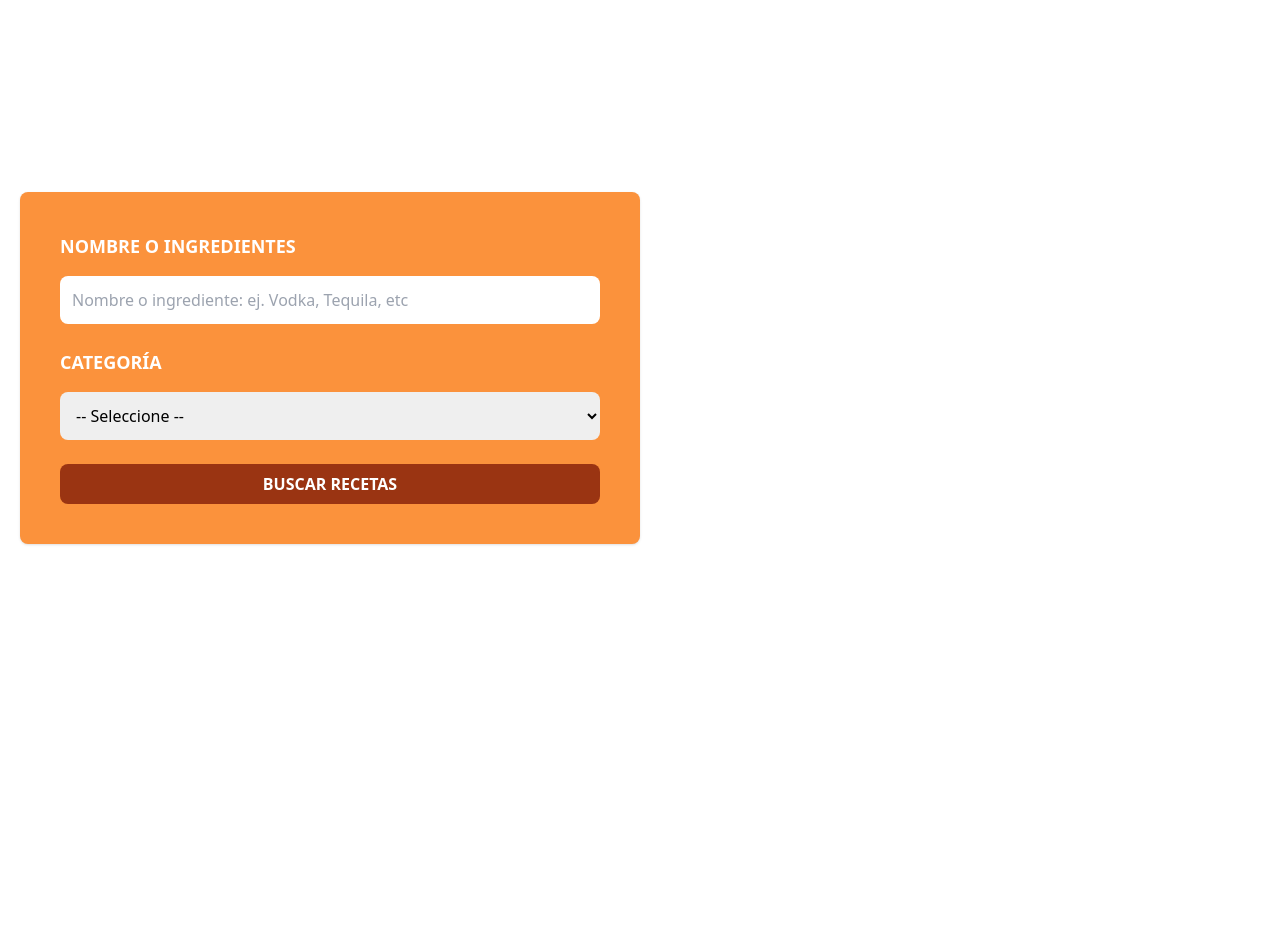
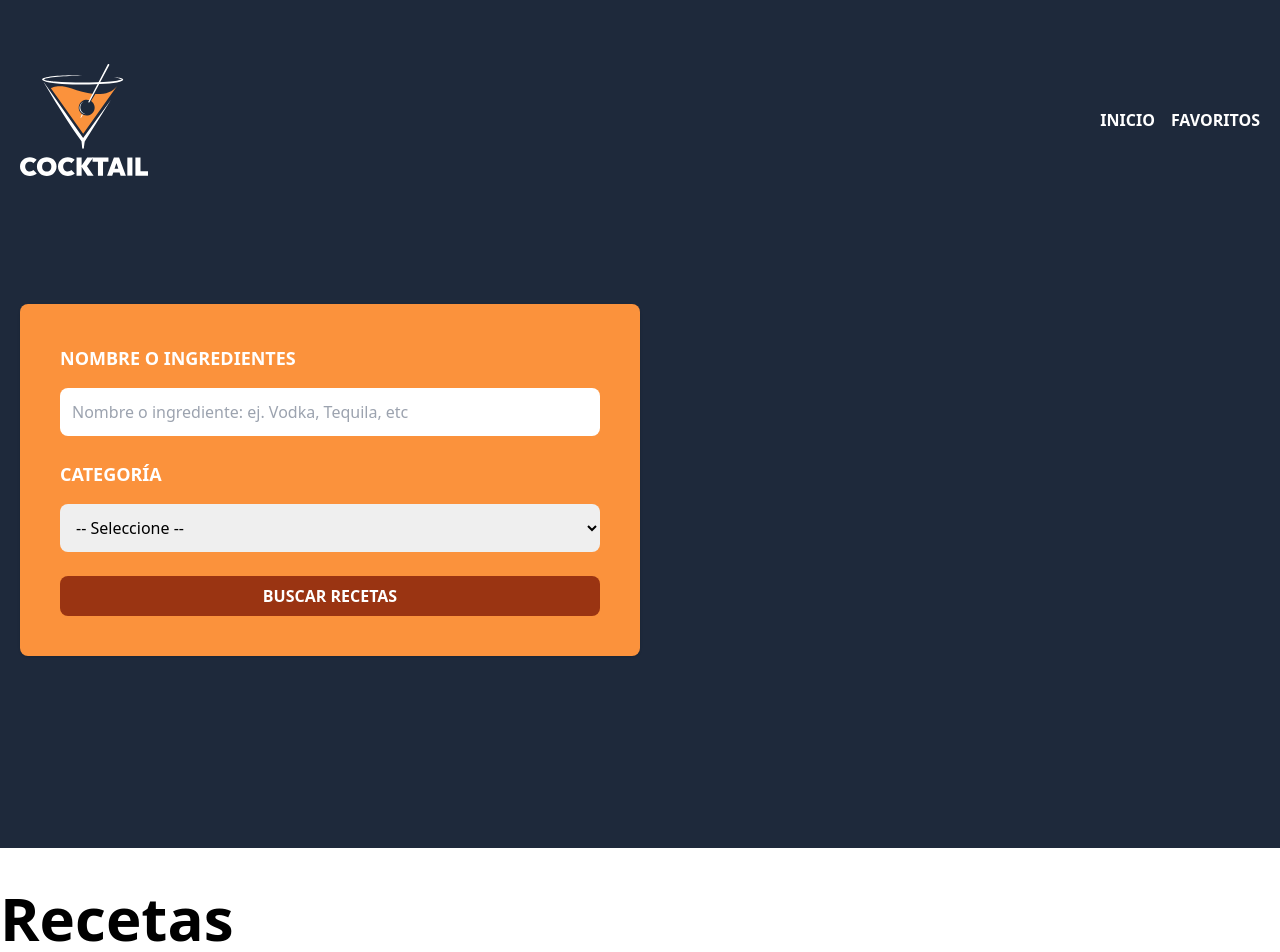
Before and after one commit to danielherrodri/bebidas-vue, a Vue app: page / in a window 1280 px wide. Shown: the top 952 px of the page. Before the commit the page ends 800 px from the top, so only its background shows below. Built offline with nearby package versions, Linux system fonts and the light colour scheme.

Commit message:
Vídeo 226 - Añadiendo la página de favoritos y routing entre páginas.

```diff
--- a/src/App.vue
+++ b/src/App.vue
@@ -1,7 +1,11 @@
 <script setup>
+import { RouterView } from 'vue-router';
 import Header from './components/Header.vue';
 </script>
 
 <template>
   <Header></Header>
+  <main class="container mx-auto mt-10">
+    <RouterView />
+  </main>
 </template>
--- a/src/components/Header.vue
+++ b/src/components/Header.vue
@@ -1,11 +1,23 @@
 <script setup>
-
+import { RouterLink } from 'vue-router';
 </script>
 <template>
-    <header>
+    <header class="bg-slate-800">
         <div class="mx-auto container px-5 py-16">
-            <div>
-
+            <div class="flex justify-between items-center">
+                <div>
+                    <RouterLink :to="{ name: 'inicio' }">
+                        <img src="/img/logo.svg" class="w-32" alt="logotipo" />
+                    </RouterLink>
+                </div>
+                <nav class="flex gap-4">
+                    <RouterLink :to="{ name: 'inicio' }" class="text-white uppercase font-bold" active-class="text-orange-500">
+                        Inicio
+                    </RouterLink>
+                    <RouterLink :to="{ name: 'favoritos' }" class="text-white uppercase font-bold" active-class="text-orange-500">
+                        Favoritos
+                    </RouterLink>
+                </nav>
             </div>
             <form class="md:w-1/2 2xl:w-1/3 bg-orange-400 my-32 p-10 rounded-lg shadow space-y-6" action="">
                 <div class="space-y-4">
--- a/src/router/index.js
+++ b/src/router/index.js
@@ -1,8 +1,19 @@
 import { createRouter, createWebHistory } from 'vue-router'
+import InicioView from '../views/InicioView.vue'
 
 const router = createRouter({
   history: createWebHistory(import.meta.env.BASE_URL),
   routes: [
+    {
+      path: '/',
+      name: 'inicio',
+      component: InicioView
+    },
+    {
+      path: '/favoritos',
+      name: 'favoritos',
+      component: () => import('../views/FavoritosView.vue')
+    }
   ]
 })
 
--- /dev/null
+++ b/src/views/FavoritosView.vue
@@ -0,0 +1,8 @@
+<script setup>
+</script>
+
+<template>
+    <div>
+        <h1 class="text-6xl font-extrabold">Favoritos</h1>
+    </div>
+</template>
--- /dev/null
+++ b/src/views/InicioView.vue
@@ -0,0 +1,8 @@
+<script setup>
+</script>
+
+<template>
+    <div>
+        <h1 class="text-6xl font-extrabold">Recetas</h1>
+    </div>
+</template>
```
